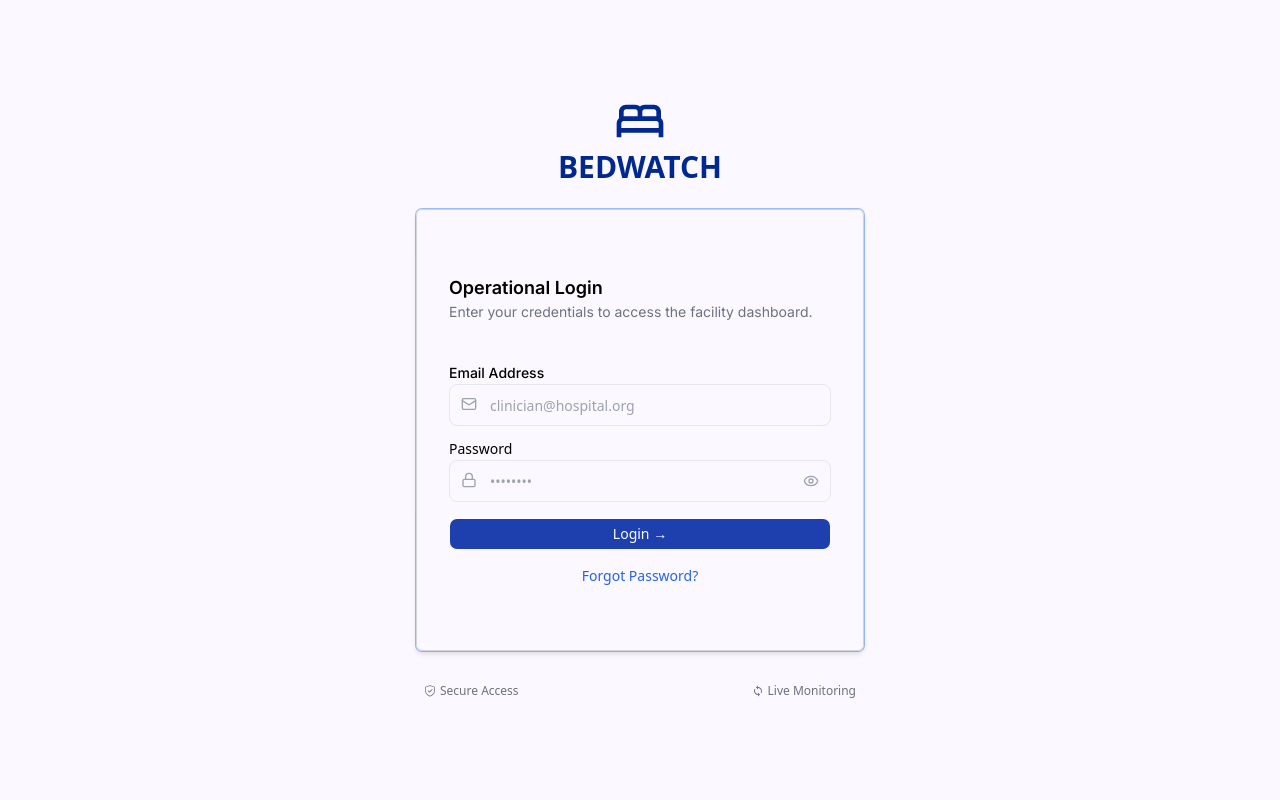
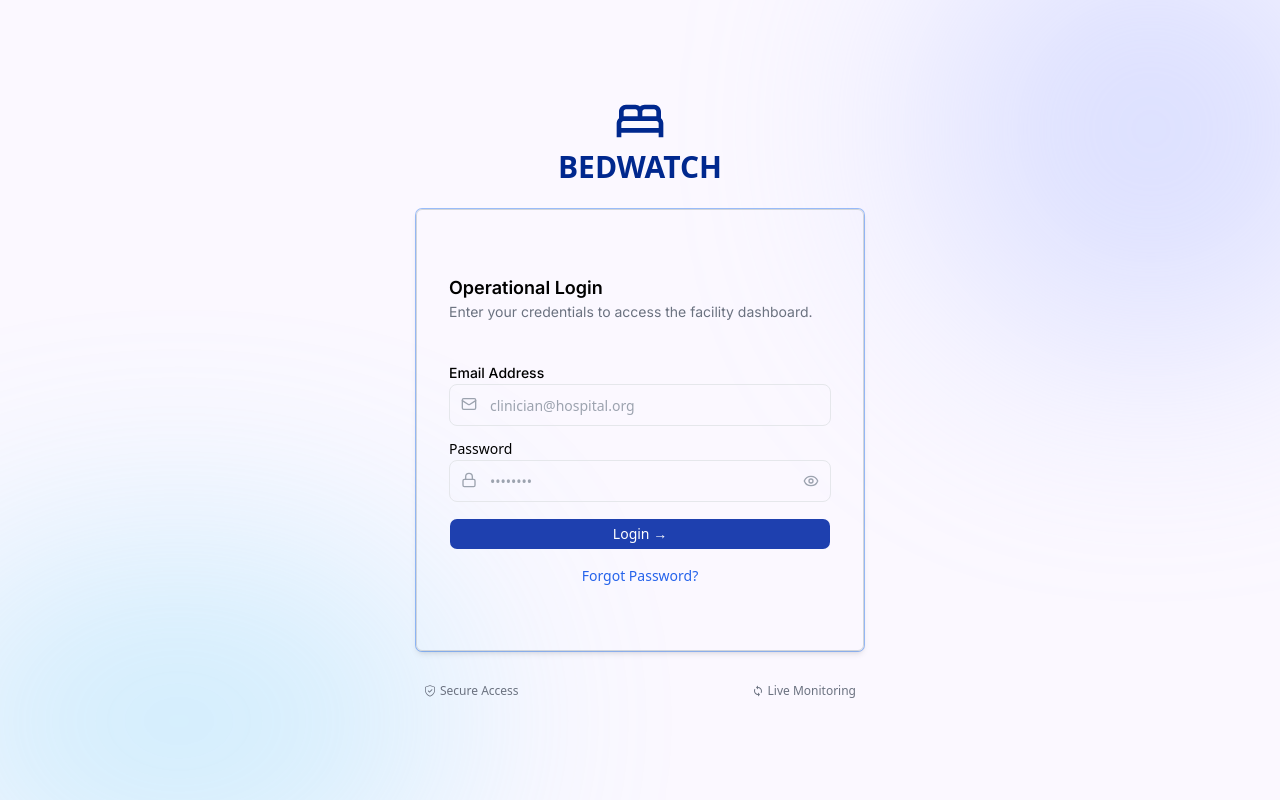
Before and after one commit to Full-Stack-Engineering-Bootcamp-2026/BedWatch_Ward_Frontend, a React (Vite) app: page / in a window 1280 px wide. Built offline with nearby package versions, Linux system fonts and the light colour scheme.

Commit message:
fix:As per role navigate the page.

```diff
--- a/src/pages/Login.tsx
+++ b/src/pages/Login.tsx
@@ -46,34 +46,45 @@ export default function Login() {
   const onSubmit = async (data: LoginFormData) => {
     try {
       const res = await login(data);
-      console.log(res.data.data);
+
+      const { token, user } = res.data.data;
 
       dispatch(
         loginAction({
-          token: res.data.data.token,
-          user: res.data.data.user,
+          token,
+          user,
         }),
       );
 
       toast.success(res.data.message || "Login Successful");
 
-      navigate("/admin-dashboard");
-    } catch (err: any) {
-      console.error(err);
 
-      toast.error(err?.response?.data?.message || "Login Failed");
+      if (user.role === "ADMIN") {
+        navigate("/admin-dashboard");
+      } else if (user.role === "STAFF") {
+        navigate("/staff-dashboard");
+      } else if (user.role === "SENIOR_STAFF") {
+        navigate("/seniorStaff-dashboard");
+      } else {
+        navigate("/");
+      }
+    } catch (error: any) {
+      toast.error(error?.response?.data?.message || "Login Failed");
     }
   };
 
   return (
-    <div className="flex flex-col items-center justify-center min-h-screen bg-[#FBF8FF]">
-      <div className="mb-6 text-center">
+    <div className="relative flex flex-col items-center justify-center min-h-screen bg-[#FBF8FF] overflow-hidden">
+      <div className="absolute -bottom-24 -left-24 w-[550px] h-[350px] bg-[#6CD3F7] opacity-30 blur-[120px] rounded-full"></div>
+      <div className="absolute -top-24 -right-24 w-[450px] h-[450px] bg-[#B8C4FF] opacity-50 blur-[120px] rounded-full"></div>
+
+      <div className="mb-6 text-center z-10">
         <MdOutlineBed className="flex justify-center w-48 size-14 text-[#00288E]" />
 
         <h1 className="text-3xl font-bold text-[#00288E]">BEDWATCH</h1>
       </div>
 
-      <Card className="flex flex-col justify-center w-full max-w-md p-2 shadow-md border border-gray-300 h-[442px]">
+      <Card className="z-10 flex flex-col justify-center w-full max-w-md p-2 shadow-md border border-gray-300 h-[442px]">
         <CardContent className="p-6 space-y-4">
           <div className="pb-7">
             <h2 className="font-inter text-lg font-semibold">
@@ -150,7 +161,7 @@ export default function Login() {
         </CardContent>
       </Card>
 
-      <div className="w-full max-w-md flex justify-between p-2 mt-6 text-xs text-gray-500">
+      <div className="z-10 w-full max-w-md flex justify-between p-2 mt-6 text-xs text-gray-500">
         <span className="flex items-center gap-1">
           <GoShieldCheck />
           Secure Access
```
